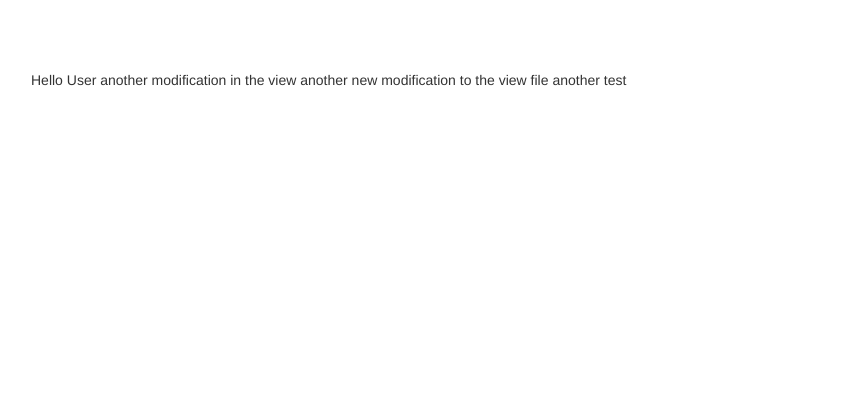
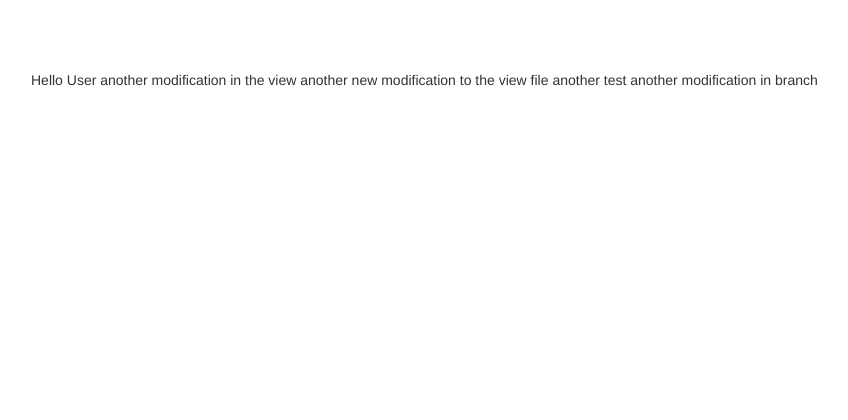
Before and after one commit to dounorquix/basic, a Yii app: template views/sitio/inicio.php in a window 1280 px wide. Shown: the top 420 px of the page, without its empty margins (39-887 px from the left). Run offline with PHP 8.4 and a stand-in for Yii, Linux system fonts and the light colour scheme; the template is opened without the code that fills it, so the values that code supplies are empty; some libraries are stand-ins or nearby versions.

Commit message:
Update inicio.php
update in the test branch

```diff
--- a/views/sitio/inicio.php
+++ b/views/sitio/inicio.php
@@ -5,3 +5,4 @@ Hello User
 another modification in the view
 another new modification to the view file
 another test
+another modification in branch
```
